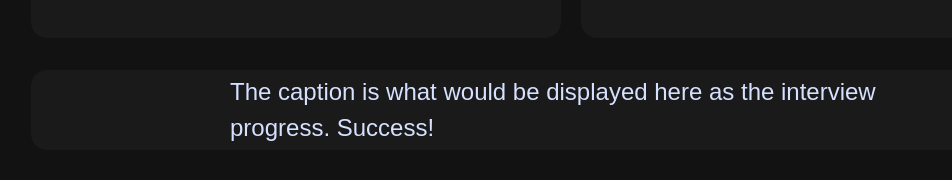
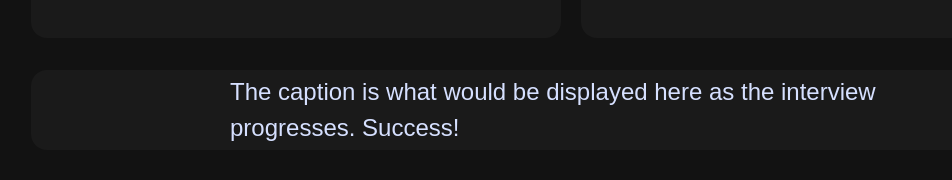
Before and after one commit to PreciousAnyi/PrepAI, a Next.js app: page /create-interview/ai in a window 1280 px wide. Shown: the part 541-721 px from the top of the page, without its empty margins (69-1021 px from the left). Built offline with nearby package versions, Linux system fonts and the light colour scheme.

Commit message:
chore: implemented the leave interview button to route back to homepage

```diff
--- a/app/create-interview/ai/page.tsx
+++ b/app/create-interview/ai/page.tsx
@@ -1,8 +1,10 @@
 "use client";
 import Image from "next/image";
+import { useRouter } from "next/navigation";
 import React from "react";
 
-const page = () => {
+const Page = () => {
+  const router = useRouter()
   return (
     <div className="px-[100px] pt-[72px]">
       <h2 className="font-sora text-[32px] font-bold text-[#ffffff]">PrepAI</h2>
@@ -32,8 +34,8 @@ const page = () => {
       </div>
 
       {/* Caption */}
-      <div className="flex px-[199px] font-redhat font-normal text-[24px] text-[#D6E0FF] justify-center items-center w-full h-[80px] bg-surface-card border-[#303030] rounded-2xl">
-        The caption is what would be displayed here as the interview progress.
+      <div className="flex line-clamp-2 px-[12px] md:px-[199px] font-redhat font-normal text-[16px] md:text-[24px] text-[#D6E0FF] justify-center items-center w-full h-[80px] bg-surface-card border-[#303030] rounded-2xl">
+        The caption is what would be displayed here as the interview progresses.
         Success!
       </div>
 
@@ -41,7 +43,7 @@ const page = () => {
       <div className="flex w-full justify-center pt-[32px]">
         <button
           type="button"
-          onClick={() => {}}
+          onClick={() => {router.push('/')}}
           className="flex text-[#D6E0FF] cursor-pointer font-medium font-redhat text-[20px] items-center justify-center w-[190px] h-[67px] rounded-[100px] bg-[#EB5757]"
         >
           Leave Interview
@@ -51,4 +53,4 @@ const page = () => {
   );
 };
 
-export default page;
+export default Page;
```
